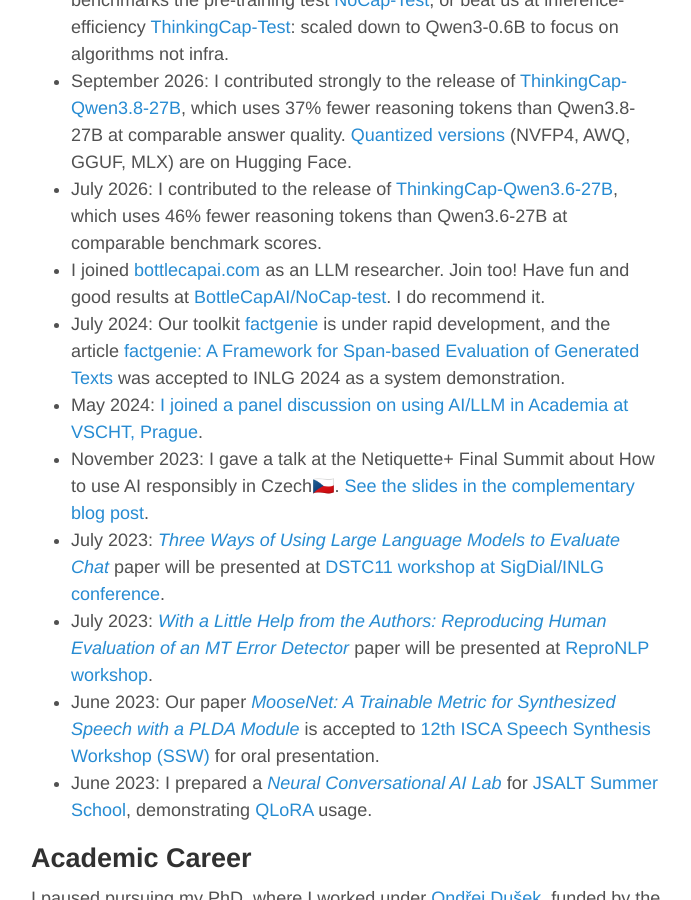
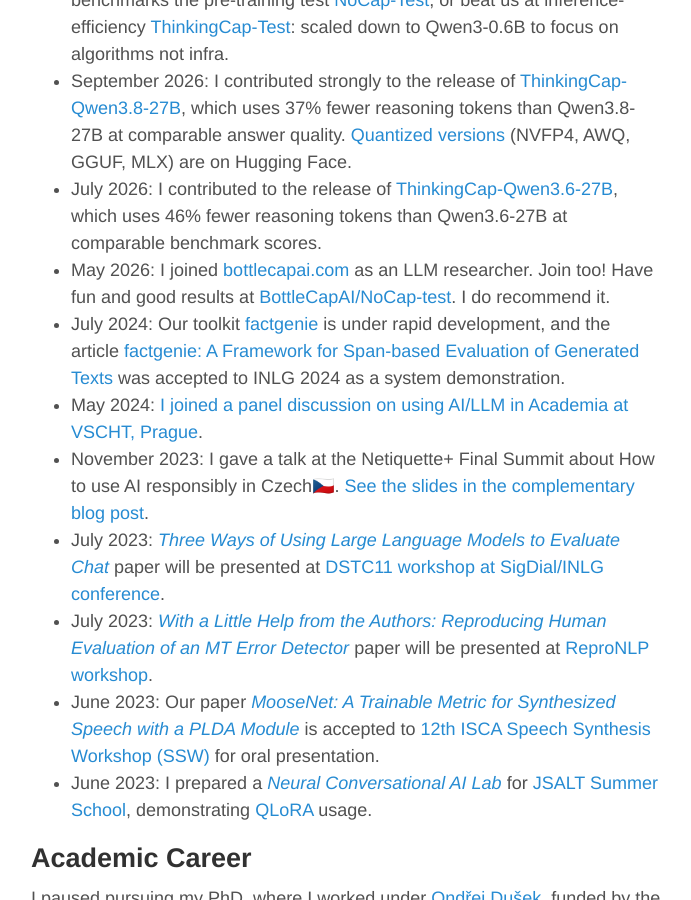
Before and after one commit to oplatek/oplatek.github.io, a Jekyll site: the page built from index.md, in a window 1280 px wide and 900 px high, scrolled down 1267 px. Shown: the whole window, without its empty margins (294-985 px from the left). Built offline with Jekyll 4.4.1, drawn with Linux system fonts in a browser that asks for light colours.

Commit message:
add month to join bc

```diff
--- a/index.md
+++ b/index.md
@@ -39,7 +39,7 @@
 * October 2026: BottleCap is [hiring an NLP researcher](https://bottlecapai.com/careers/natural-language-processing-researcher) in Prague. Improve benchmarks the pre-training test [NoCap-Test](https://github.com/BottleCapAI/NoCap-Test?tab=readme-ov-file#objective), or beat us at inference-efficiency [ThinkingCap-Test](https://github.com/BottleCapAI/ThinkingCap-Test): scaled down to Qwen3-0.6B to focus on algorithms not infra.
 * September 2026: I contributed strongly to the release of [ThinkingCap-Qwen3.8-27B](https://bottlecapai.com/post/thinkingcap-qwen3-8-27b/), which uses 37% fewer reasoning tokens than Qwen3.8-27B at comparable answer quality. [Quantized versions](https://huggingface.co/collections/bottlecapai/thinkingcap-qwen-38-quants-6ab534cf5aee57103f21390d) (NVFP4, AWQ, GGUF, MLX) are on Hugging Face.
 * July 2026: I contributed to the release of [ThinkingCap-Qwen3.6-27B](https://bottlecapai.com/post/thinkingcap-qwen3-6-27b/), which uses 46% fewer reasoning tokens than Qwen3.6-27B at comparable benchmark scores.
-* I joined [bottlecapai.com](https://www.bottlecapai.com) as an LLM researcher. Join too! Have fun and good results at [BottleCapAI/NoCap-test](https://github.com/BottleCapAI/NoCap-Test?tab=readme-ov-file#objective). I do recommend it.
+* May 2026: I joined [bottlecapai.com](https://www.bottlecapai.com) as an LLM researcher. Join too! Have fun and good results at [BottleCapAI/NoCap-test](https://github.com/BottleCapAI/NoCap-Test?tab=readme-ov-file#objective). I do recommend it.
 * July 2024: Our toolkit [factgenie](https://github.com/kasnerz/factgenie/) is under rapid development, and the article [factgenie: A Framework for Span-based Evaluation of Generated Texts](https://arxiv.org/abs/2407.17863) was accepted to INLG 2024 as a system demonstration.
 * May 2024: [I joined a panel discussion on using AI/LLM in Academia at VSCHT, Prague](https://www.linkedin.com/posts/ondrejplatek_we-did-it-me-and-my-partner-in-crime-dajana-activity-7201491526655320065-rZoX).
 * November 2023: I gave a talk at the Netiquette+ Final Summit about How to use AI responsibly in Czech🇨🇿. [See the slides in the complementary blog post](https://opla.cz/2023/11/29/ai-etika/).
```
